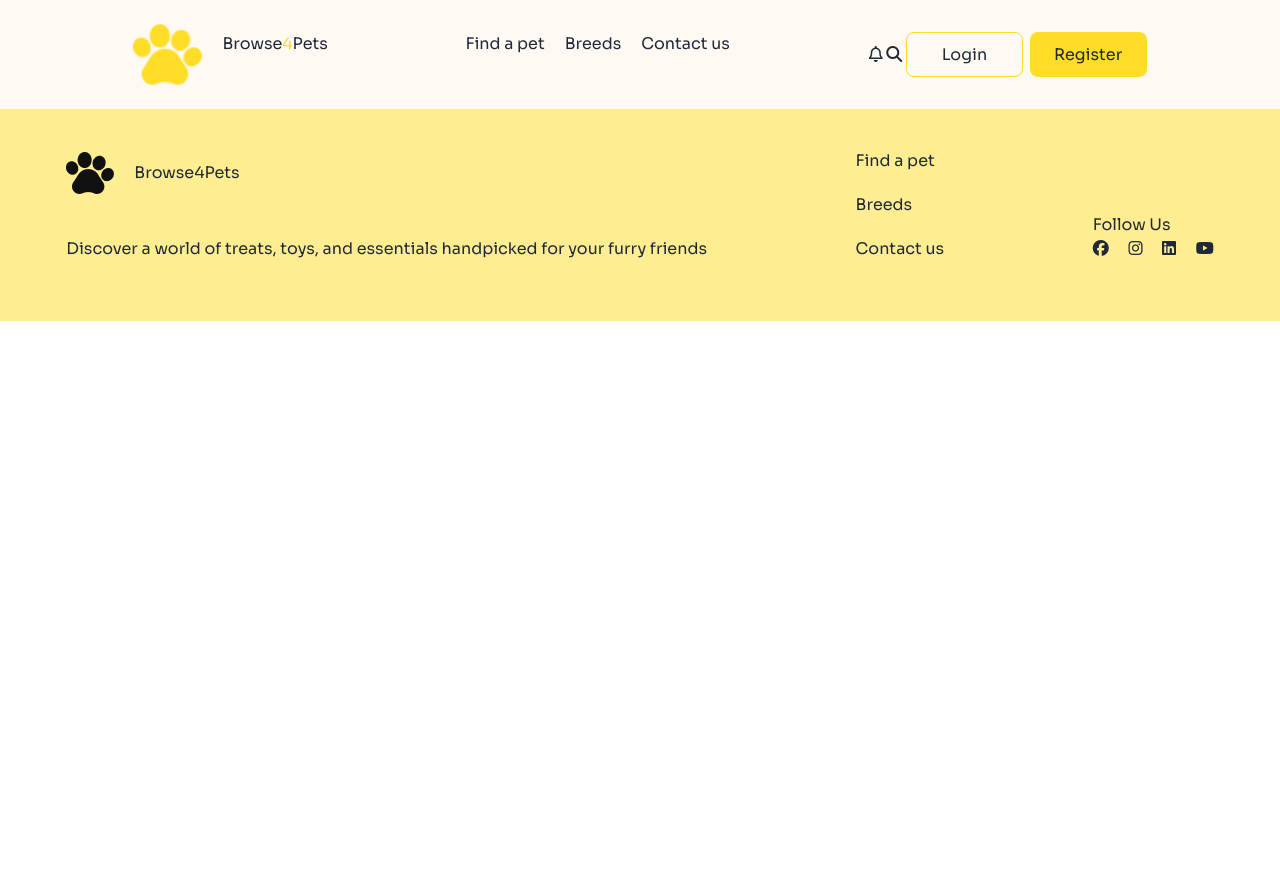
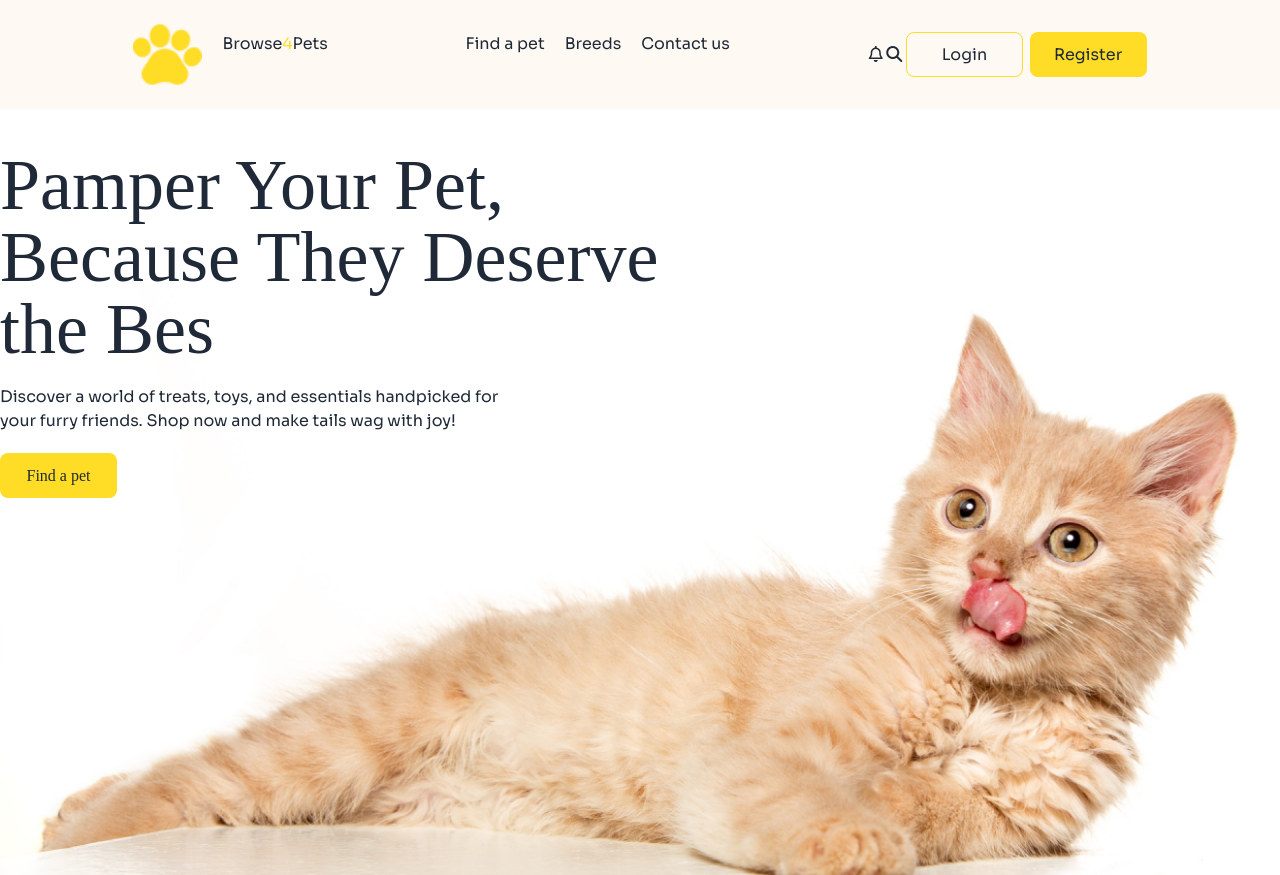
Before and after one commit to fahadbgnr/Assignment_03_Category_0001, a plain HTML site: page index.html in a window 1280 px wide. Shown: the top 875 px of the page. Before the commit the page ends 800 px from the top, so only its background shows below. Drawn offline with nearby package versions, Linux system fonts and the light colour scheme; a web font is replaced by a local one.

Commit message:
banner section done

```diff
--- a/index.html
+++ b/index.html
@@ -36,8 +36,9 @@
         }
     </script>
 
-<!-- style section -->
+    <!-- style section -->
     <style>
+        /* nav section */
         .font-sora {
             font-family: "Sora", serif;
         }
@@ -64,12 +65,28 @@
             border-radius: 8px;
         }
 
+        /* banner section */
+        /* banner btn */
+        .third-btn{
+            width: 117px;
+            height: 45px;
+            border: 1px solid;
+            border: none;
+            background-color: #FFDC26;
+            border-radius: 8px;
+
+        }
+
+
+
+
         /* mobile device */
         .hide {
             display: none;
         }
 
         @media screen and (max-width:576px) {
+
             .nav-title,
             .nav-link,
             .first-btn,
@@ -79,11 +96,14 @@
                 display: block;
                 display: none;
             }
+
             .bars {
                 display: block;
                 padding: 15px;
                 padding-left: 315px;
             }
+
+
 
         }
     </style>
@@ -121,7 +141,23 @@
         </nav>
 
         <!-- banner section -->
-        <section class="font-adlam ">
+        <section class="font-adlam lg:max-w-7xl my-10 mx-auto relative">
+
+            <div class="lg:absolute">
+                <h1 class="text-2xl lg:text-7xl pb-5">Pamper Your Pet,<br> Because They Deserve <br> the Bes</h1>
+                <p class="font-sora pb-5">Discover a world of treats, toys, and essentials handpicked for <br> your furry friends. Shop now and make
+                    tails wag with joy!</p>
+                <button class="third-btn">Find a pet</button>
+
+            </div>
+
+            <div>
+                <img src="c1-assets/cat-big.png" alt="">
+            </div>
+
+
+
+
 
 
         </section>
```
